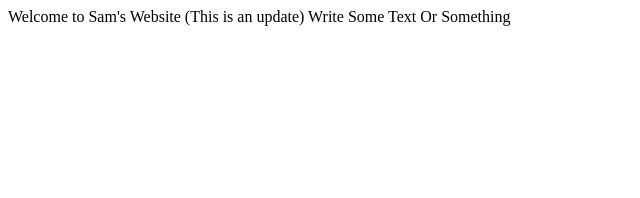
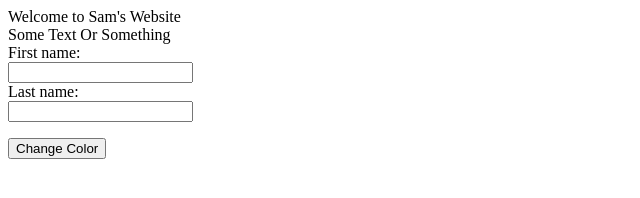
Before and after one commit to taillow40/Website, a plain HTML site: page index.html in a window 1280 px wide. Shown: the whole page, without its empty margins (0-640 px from the left). Drawn offline with Linux system fonts and the light colour scheme.

Commit message:
JavaScript!

```diff
--- a/index.html
+++ b/index.html
@@ -1,2 +1,17 @@
-<Head>Welcome to Sam's Website (This is an update)</Head>
-<Body>Write Some Text Or Something</Body>
+<Head>Welcome to Sam's Website
+    <script type="text/javascript" src="js\basicJs.js"></script>
+</Head>
+<Body>
+    <div>
+        Some Text Or Something
+    </div>
+
+
+<form>
+    <label for="fname">First name:</label><br>
+    <input type="text" id="fname" name="fname"><br>
+    <label for="lname">Last name:</label><br>
+    <input type="text" id="lname" name="lname">
+  </form>
+<button type="button" onclick="myFunction()">Change Color</button>
+</Body>
--- /dev/null
+++ b/js/basicJs.js
@@ -0,0 +1,4 @@
+function myFunction()
+{
+document.body.style.backgroundColor= "#ffdddd";
+}
```
